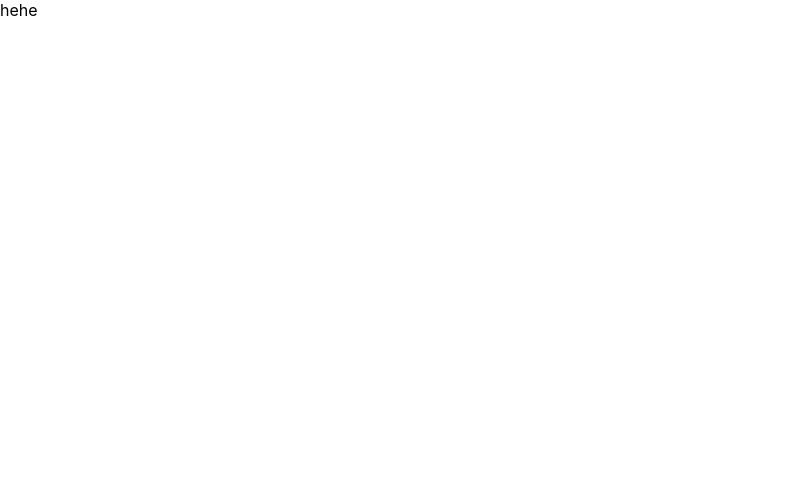
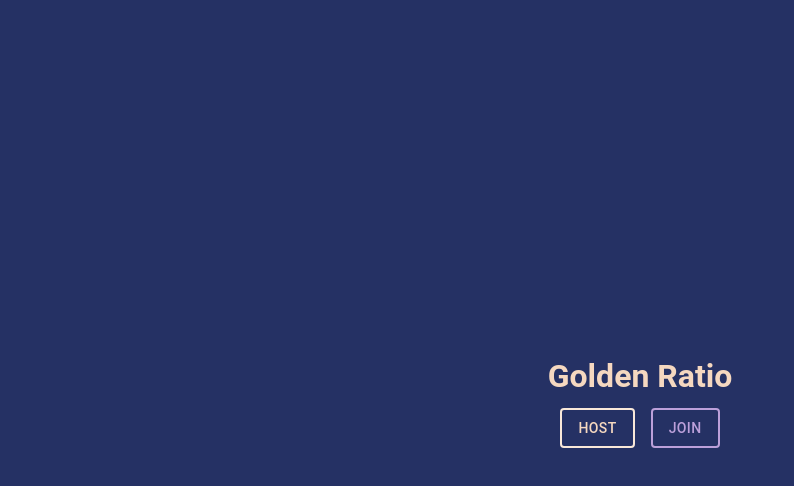
Before and after one commit to cynthiawang4/golden-ratio, a React (Vite) app: page / in a window 1280 px wide. Shown: the top 486 px of the page, without its empty margins (0-794 px from the left). Built offline with nearby package versions, Linux system fonts and the light colour scheme.

Commit message:
main page temporary

```diff
--- a/index.html
+++ b/index.html
@@ -3,7 +3,7 @@
   <head>
     <meta charset="utf-8" />
     <meta name="viewport" content="width=device-width, initial-scale=1.0" />
-    <title>Decision Maker</title>
+    <title>Golden Ratio</title>
   </head>
   <body>
     <div id="root"></div>
--- a/package.json
+++ b/package.json
@@ -9,6 +9,8 @@
     "preview": "vite preview"
   },
   "dependencies": {
+    "@emotion/react": "^11.14.0",
+    "@emotion/styled": "^11.14.1",
     "@mui/material": "^7.3.7",
     "@supabase/supabase-js": "^2.0.0",
     "@types/react-router-dom": "^5.3.3",
--- a/src/App.tsx
+++ b/src/App.tsx
@@ -1,10 +1,17 @@
 import { Route, Routes } from "react-router-dom";
 import MainPage from "./pages/main/MainPage";
+import ThemeWrapper from "./components/Theme";
+import HostPage from "./pages/host/HostPage";
+import JoinPage from "./pages/join/JoinPage";
 
 export default function App() {
   return (
-    <Routes>
-      <Route path="" element={<MainPage />} />
-    </Routes>
+    <ThemeWrapper>
+      <Routes>
+        <Route path="" element={<MainPage />} />
+        <Route path="/host" element={<HostPage />} />
+        <Route path="/join" element={<JoinPage />} />
+      </Routes>
+    </ThemeWrapper>
   );
 }
--- /dev/null
+++ b/src/components/Theme.tsx
@@ -0,0 +1,108 @@
+import { createTheme, ThemeOptions, ThemeProvider } from "@mui/material";
+
+const themeOptions: ThemeOptions = {
+  palette: {
+    primary: {
+      main: "#f5d8c0",
+      light: "#f9e8d9",
+      dark: "#ac9786",
+      contrastText: "#3e67b9",
+    },
+    secondary: {
+      main: "#bca0da",
+      light: "#d5bdfc",
+      dark: "#8269a7",
+      contrastText: "#3e67b9",
+    },
+    // Backgrounds
+    background: {
+      default: "#253164", // Mid-blue
+      paper: "#1c2b5e", // Dark Navy Card background
+    },
+    // Text
+    text: {
+      primary: "#ffffff",
+      secondary: "#f5d8c0", // Using your primary as the sub-text color looks great
+      disabled: "rgba(255, 255, 255, 0.5)",
+    },
+    // Semantic Colors (Adjusted to fit your pastel/soft vibe)
+    error: {
+      main: "#faa082",
+      light: "#ffc4b0",
+      dark: "#c47d65",
+      contrastText: "#3e67b9",
+    },
+    warning: {
+      main: "#fdeac9", // Pale yellow/orange
+      contrastText: "#3e67b9",
+    },
+    // Action states
+    action: {
+      active: "#f5d8c0",
+      hover: "rgba(182, 225, 250, 0.12)",
+      selected: "rgba(182, 225, 250, 0.2)",
+      focus: "#b6e1fa",
+      disabled: "rgba(253, 234, 201, 0.3)",
+      disabledBackground: "rgba(255, 255, 255, 0.12)",
+    },
+  },
+  spacing: (factor: number) => `${factor}rem`,
+  components: {
+    MuiButton: {
+      defaultProps: {
+        disableFocusRipple: true,
+      },
+      variants: [
+        {
+          props: { variant: "primary" },
+          style: ({ theme }) => ({
+            border: `2px solid ${theme.palette.primary.light}`,
+            color: theme.palette.primary.main,
+          }),
+        },
+        {
+          props: { variant: "secondary" },
+          style: ({ theme }) => ({
+            border: `2px solid ${theme.palette.secondary.main}`,
+            color: theme.palette.secondary.main,
+          }),
+        },
+        {
+          props: { variant: "cancel" },
+          style: ({ theme }) => ({
+            border: `2px solid ${theme.palette.error.main}`,
+            color: theme.palette.error.main,
+          }),
+        },
+      ],
+      styleOverrides: {
+        root: ({ theme }) => ({
+          backgroundColor: theme.palette.background.default,
+          "&:hover": {
+            backgroundColor: theme.palette.action.hover,
+          },
+          "&:focus-visible": {
+            outline: `2px solid ${theme.palette.action.focus}`,
+            outlineOffset: "5px",
+          },
+          "&.Mui-disabled": {
+            backgroundColor: theme.palette.action.disabled,
+            border: `2px solid ${theme.palette.text.disabled}`,
+            color: theme.palette.text.disabled,
+            cursor: "not-allowed",
+          },
+        }),
+      },
+    },
+  },
+};
+
+export default function ThemeWrapper({
+  children,
+}: {
+  children: React.ReactNode;
+}) {
+  const baseTheme = createTheme(themeOptions);
+
+  return <ThemeProvider theme={baseTheme}>{children}</ThemeProvider>;
+}
--- /dev/null
+++ b/src/declarations.d.ts
@@ -0,0 +1,4 @@
+declare module "*.module.css" {
+  const classes: { [key: string]: string };
+  export default classes;
+}
--- /dev/null
+++ b/src/pages/host/HostPage.tsx
@@ -0,0 +1,3 @@
+export default function HostPage() {
+  return <div>HOST</div>;
+}
--- /dev/null
+++ b/src/pages/join/JoinPage.tsx
@@ -0,0 +1,3 @@
+export default function JoinPage() {
+  return <div>JOIN</div>;
+}
--- /dev/null
+++ b/src/pages/main/MainPage.module.css
@@ -0,0 +1,32 @@
+.mainContainer {
+  background-color: var(--background);
+  width: 100vw;
+  height: 100vh;
+  box-sizing: border-box;
+  display: flex;
+  flex-direction: column;
+  justify-content: center;
+  align-items: center;
+  gap: 0.5rem;
+
+  & .title:global(.MuiTypography-root) {
+    color: var(--primary-color);
+    font-weight: 700;
+    font-size: 2rem;
+    text-align: center;
+    line-height: 1.5;
+    letter-spacing: 0;
+  }
+}
+
+.buttonContainer {
+  display: flex;
+  flex-direction: row;
+  align-items: center;
+  width: 80%;
+  justify-content: center;
+  gap: 1rem;
+
+  & :global(.MuiButton-root) {
+  }
+}
--- a/src/pages/main/MainPage.tsx
+++ b/src/pages/main/MainPage.tsx
@@ -1,3 +1,29 @@
+import { useNavigate } from "react-router-dom";
+import styles from "./MainPage.module.css";
+import { Button, Typography } from "@mui/material";
+
 export default function MainPage() {
-  return <div>hehe</div>;
+  const navigate = useNavigate();
+
+  const handleHostButton = () => {
+    navigate("/host");
+  };
+
+  const handleJoinButton = () => {
+    navigate("/join");
+  };
+
+  return (
+    <div className={styles.mainContainer}>
+      <Typography className={styles.title}>Golden Ratio</Typography>
+      <div className={styles.buttonContainer}>
+        <Button variant="primary" onClick={handleHostButton}>
+          Host
+        </Button>
+        <Button variant="secondary" onClick={handleJoinButton}>
+          Join
+        </Button>
+      </div>
+    </div>
+  );
 }
--- a/src/styles.css
+++ b/src/styles.css
@@ -1,11 +1,11 @@
 :root {
-  --primary-color: #b490d6;
-  --secondary-color: #b6e1fa;
-  --accent-color: #3c4799;
+  --primary-color: #f5d8c0;
+  --secondary-color: #bca0da;
+  --accent-color: #3e67b9;
   --dark-text: black;
-  --light-text: #fdeac9;
+  --light-text: #fff;
   --error: #faa082;
-  --background: #131f47;
+  --background: #253164;
 }
 
 body {
@@ -22,6 +22,7 @@ body {
   -webkit-user-select: none; /* Safari */
   -ms-user-select: none; /* IE 10+ */
   user-select: none; /* Standard */
+  font-size: 16px;
 }
 
 input,
```
Also changed, not shown: src/components/mui.d.ts (added, +9 -0 lines), 1 other file (tests, documents, lock files or other folders).
